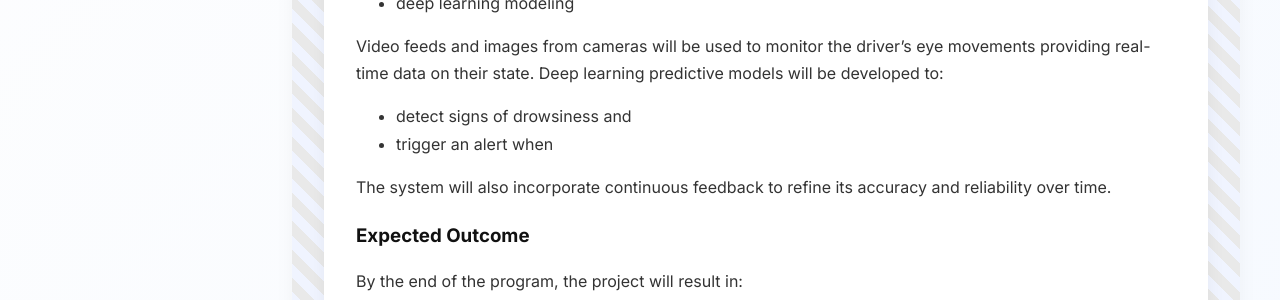
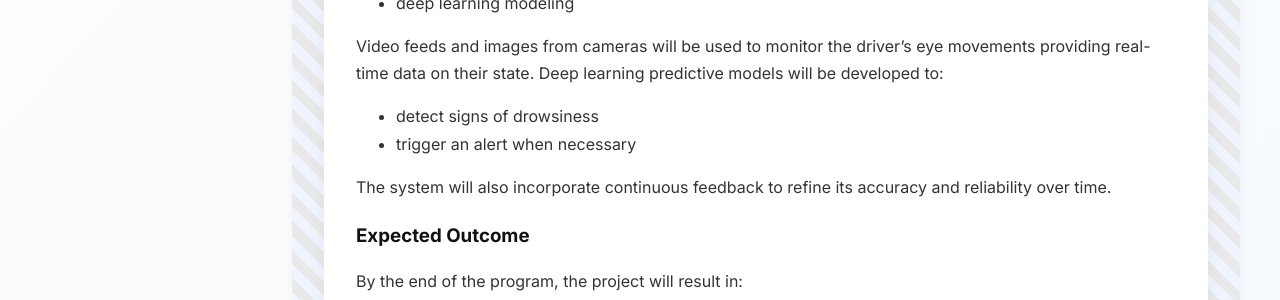
Before and after one commit to toxhi/toxhi.github.io, a Jekyll site: the page built from pages/about-my-project.md, in a window 1280 px wide. Shown: the part 600-900 px from the top of the page. Built offline with Jekyll 4.4.1, drawn with Linux system fonts in a browser that asks for light colours.

Commit message:
Update about-my-project.md

```diff
--- a/pages/about-my-project.md
+++ b/pages/about-my-project.md
@@ -16,8 +16,8 @@
     -  deep learning modeling
 
   Video feeds and images from cameras will be used to monitor the driver's eye movements providing real-time data on their state. Deep learning predictive models will be developed to:
-    -  detect signs of drowsiness and
-    -  trigger an alert when
+    -  detect signs of drowsiness
+    -  trigger an alert when necessary
 
   The system will also incorporate continuous feedback to refine its accuracy and reliability over time.
 
```
